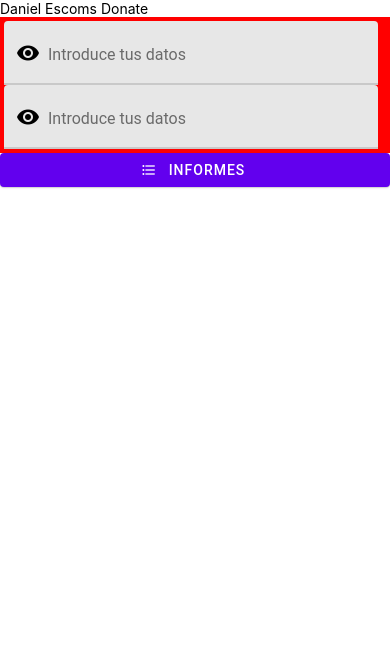
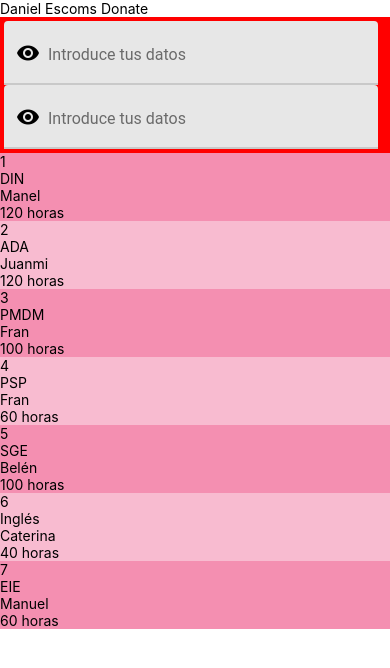
Before and after one commit to DanielEscoms/Desarrollo_de_interfaces_AEv4_JSX, a React Native app: screen / in a window 390 px wide. Shown: the top 668 px of the page. Built offline with nearby package versions, Linux system fonts and the light colour scheme.

Commit message:
Ejercicio 10

```diff
--- a/App.js
+++ b/App.js
@@ -1,5 +1,5 @@
 import React, { Component } from 'react';
-import { StyleSheet, View, Text } from 'react-native';
+import { StyleSheet, View, Text, ScrollView } from 'react-native';
 import { Button, TextInput } from 'react-native-paper';
 
 const nombre = nombreCompleto => {
@@ -25,7 +25,7 @@ const datos = labelText => {
   );
 };
 
-const botonInformes = () =>{
+const botonInformes = () => {
   return (
     <Button
       icon='format-list-bulleted'
@@ -36,7 +36,16 @@ const botonInformes = () =>{
 };
 
 const estilo = 'florida';
-const isAdmin = true;
+const isAdmin = false;
+const modulos2Dam = [
+  {nombre: 'DIN', profesor: 'Manel', horas: 120},
+  {nombre: 'ADA', profesor: 'Juanmi', horas: 120},
+  {nombre: 'PMDM', profesor: 'Fran', horas: 100},
+  {nombre: 'PSP', profesor: 'Fran', horas: 60},
+  {nombre: 'SGE', profesor: 'Belén', horas: 100},
+  {nombre: 'Inglés', profesor: 'Caterina', horas: 40},
+  {nombre: 'EIE', profesor: 'Manuel', horas: 60},
+];
 
 class App extends Component {
   render() {
@@ -45,6 +54,20 @@ class App extends Component {
         {nombre('Daniel Escoms Donate')}
         {datos('Introduce tus datos')}
         {isAdmin ? botonInformes() : null}
+        <ScrollView>
+          {modulos2Dam.map((item, pos) => {
+            return (
+              <View
+                key={item.nombre}
+                style={pos % 2 === 0 ? styles.fuerte : styles.tenue}>
+                <Text>{pos + 1}</Text>
+                <Text>{item.nombre}</Text>
+                <Text>{item.profesor}</Text>
+                <Text>{item.horas} horas</Text>
+              </View>
+            );
+          })}
+        </ScrollView>
       </>
     );
   }
@@ -68,6 +91,12 @@ const styles = StyleSheet.create({
     paddingRight: 12,
     textAlign: 'right',
   },
+  fuerte: {
+    backgroundColor: '#F48FB1',
+  },
+  tenue: {
+    backgroundColor: '#F8BBD0',
+  },
 });
 
 export default App;
```
